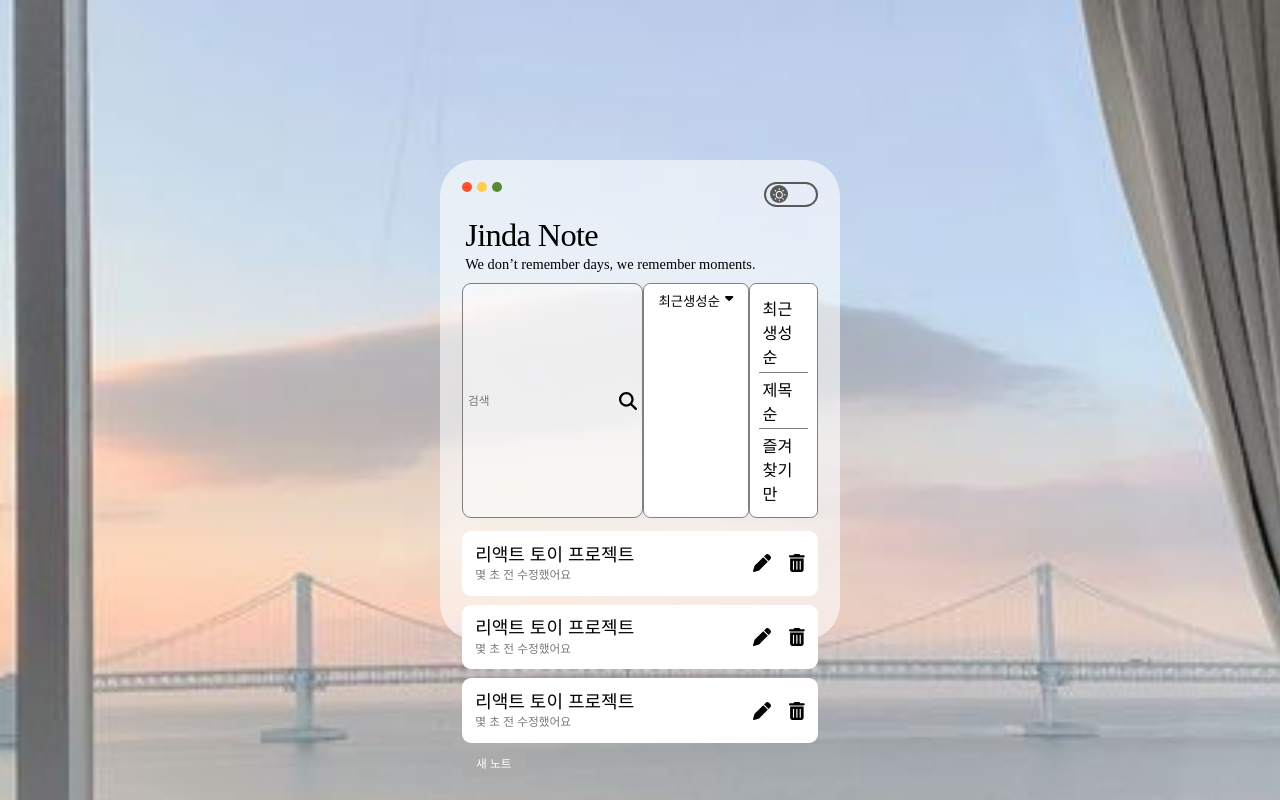
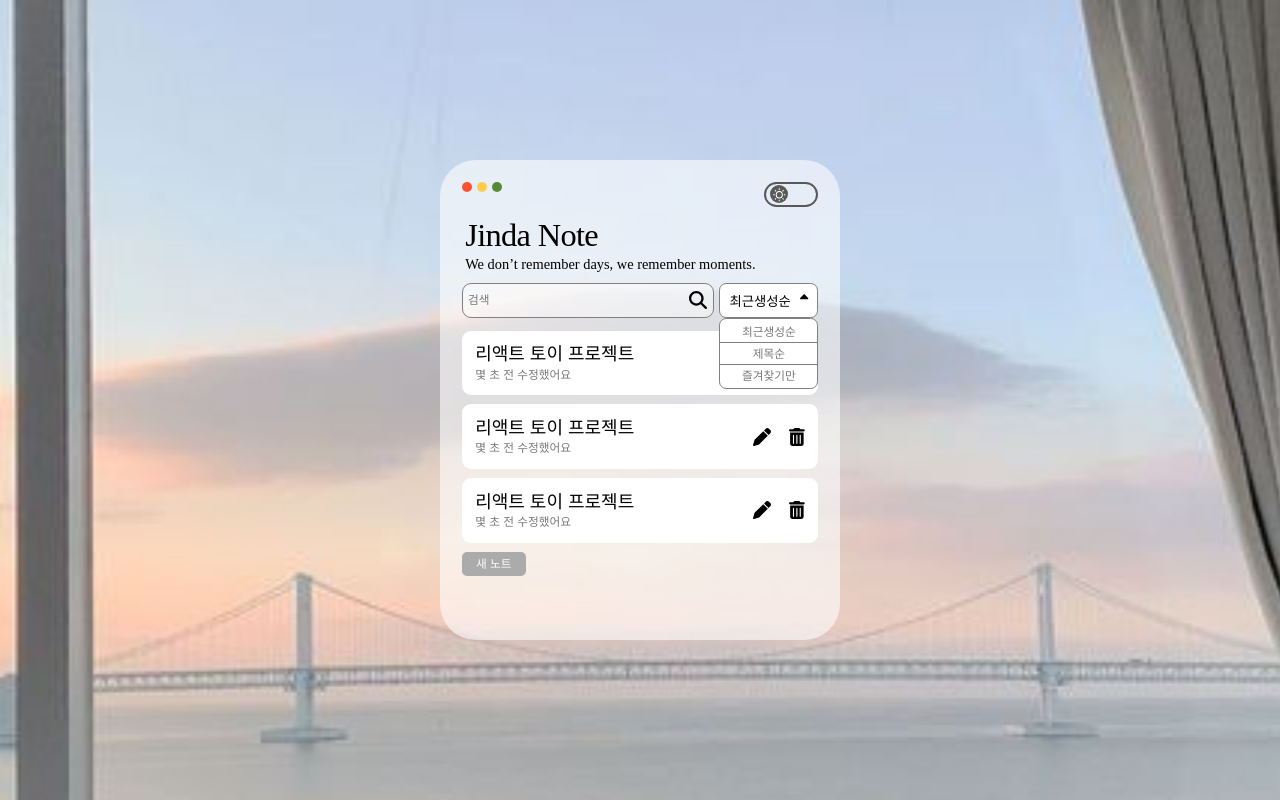
Before and after one commit to namdaeun/Client, a React (Vite) app in the folder note-app/: page / in a window 1280 px wide. Both pictures are taken after a click on the button "최근생성순". Built offline with nearby package versions, Linux system fonts and the light colour scheme; a web font is replaced by a local one.

Commit message:
:bug: fix: 드롭다운 버그 수정

```diff
--- a/note-app/src/components/DropDown/DropDown.style.ts
+++ b/note-app/src/components/DropDown/DropDown.style.ts
@@ -1,11 +1,18 @@
 import { css } from '@emotion/react';
+import { Theme } from '../../styles/theme';
+
+export const wrapper = css`
+  display: flex;
+  position: relative;
+  flex-direction: column;
+`;
 
 export const dropDownWrapper = css`
   display: flex;
   gap: 0.3rem;
-  width: 6rem;
+  width: 5.5rem;
   white-space: nowrap;
-  padding: 0.4rem 0.8rem;
+  padding: 0.4rem 0.5rem;
   border-radius: 0.4rem;
   border: 1px solid gray;
   background-color: white;
@@ -19,13 +26,17 @@ export const iconWrapper = css`
 
 export const categoryListWrapper = css`
   display: flex;
-  width: 5rem;
+  position: absolute;
+  width: 5.5rem;
   flex-direction: column;
-  padding: 0.5rem;
+  padding: 0.1rem 0;
   border: 1px solid gray;
   border-radius: 0.4rem;
-  font-size: 0.9rem;
+  ${Theme.fonts.detail}
+  color: ${Theme.colors.subTextColor};
   background-color: white;
+  top: 100%;
+  z-index: 1;
 `;
 
 export const categoryWrapper = css`
--- a/note-app/src/components/DropDown/DropDown.tsx
+++ b/note-app/src/components/DropDown/DropDown.tsx
@@ -7,6 +7,7 @@ import {
   categoryWrapper,
   dropDownWrapper,
   iconWrapper,
+  wrapper,
 } from './DropDown.style';
 
 const DropDown = () => {
@@ -24,13 +25,13 @@ const DropDown = () => {
   };
 
   return (
-    <>
+    <section css={wrapper}>
       <button onClick={dropdownHandler} css={dropDownWrapper}>
         {category}
         {isOpen ? (
+          <FontAwesomeIcon icon={faCaretUp} css={iconWrapper} />
+        ) : (
           <FontAwesomeIcon icon={faCaretDown} css={iconWrapper} />
-        ) : (
-          <FontAwesomeIcon icon={faCaretUp} css={iconWrapper} />
         )}
       </button>
       {isOpen && (
@@ -46,7 +47,7 @@ const DropDown = () => {
           ))}
         </section>
       )}
-    </>
+    </section>
   );
 };
 
```
